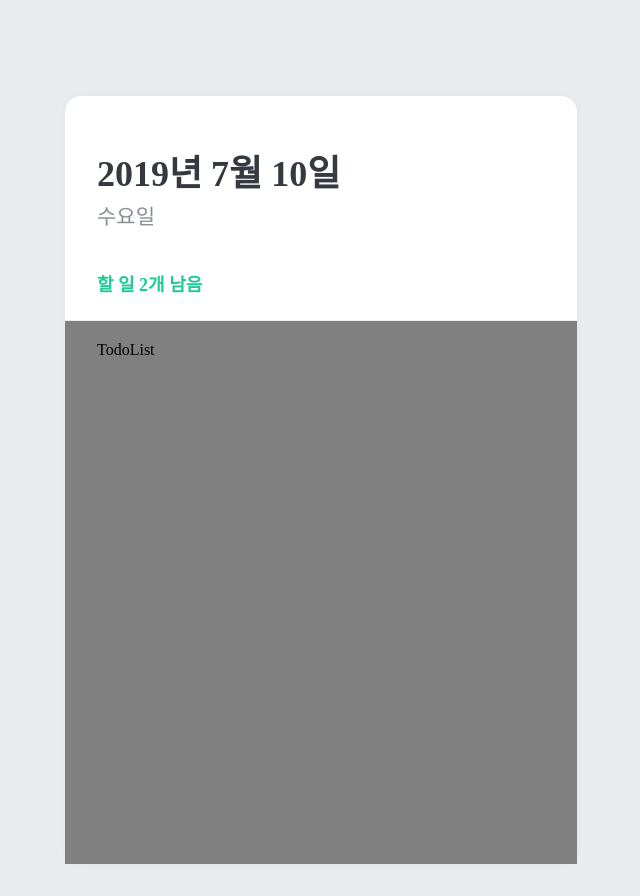
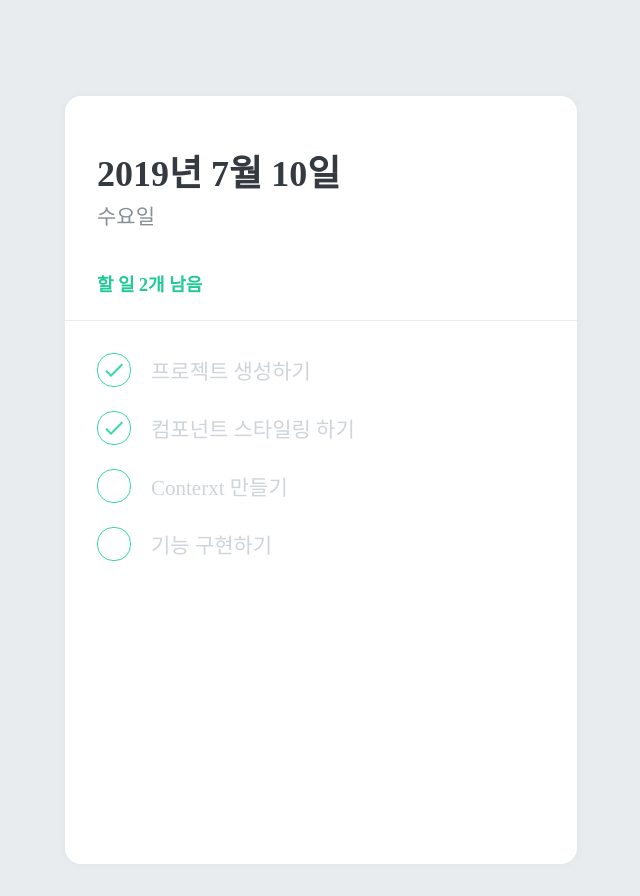
Before and after one commit to Doosies/stdreact, a React (Create React App) app in the folder front/: page / in a window 1280 px wide. Shown: the whole page, without its empty margins (319-959 px from the left). Built offline with nearby package versions, Linux system fonts and the light colour scheme.

Commit message:
TodoItem 추가

```diff
--- /dev/null
+++ b/front/src/TodoList/TodoItem.tsx
@@ -0,0 +1,70 @@
+import React, {useState} from 'react';
+import styled, { css } from 'styled-components';
+import {MdDone, MdDelete} from 'react-icons/md'
+
+interface TodoItemProps {
+    id?: string;
+    done: boolean;
+    text: string;
+}
+
+const Remove = styled.div`
+    display: flex;
+    align-items: center;
+    justify-content: center;
+    color: #dee2e6;
+    font-size: 24px;
+    cursor: pointer;
+    &:hover {
+        color: #ff6b6b;
+    }
+    display: none;
+`;
+const TodoItemBlock = styled.div`
+  display: flex;
+  align-items: center;
+  padding-top: 12px;
+  padding-bottom: 12px;
+  &:hover {
+      ${Remove} {
+          display: inherit;
+      }
+  }
+`
+const CheckCircle = styled.div<{done:boolean}>`
+    width: 32px;
+    height: 32px;
+    border-radius: 16px;
+    border: 1px solid #ced4da;
+    font-size: 24px;
+    display: flex;
+    align-items: center;
+    justify-content: center;
+    margin-right: 20px;
+    cursor: pointer;
+    ${done => done && css`
+        border: 1px solid #38d9a9;
+        color: #38d9a9;
+    `}
+`;
+const Text = styled.div<{done:boolean}>`
+    flex: 1;
+    font-size: 21px;
+    color: #495057;
+    ${ done => css`
+        color: #ced4da;
+    `}
+`;
+const TodoItem = ({id, done, text}:TodoItemProps) => {
+    return (
+        <TodoItemBlock>
+            <CheckCircle done={done}> {done && <MdDone />} </CheckCircle>
+            <Text done={done}>{text}</Text>
+            <Remove>
+                <MdDelete />
+            </Remove>
+        </TodoItemBlock>
+    );
+}
+
+export default TodoItem;
--- a/front/src/TodoList/TodoList.tsx
+++ b/front/src/TodoList/TodoList.tsx
@@ -1,5 +1,6 @@
 import React, {useState} from 'react';
 import styled from 'styled-components';
+import TodoItem from './TodoItem';
 
 
 const TodoListBlock = styled.div`
@@ -7,12 +8,14 @@
     padding: 20px 32px;
     padding-bottom: 48px;
     overflow-y: auto;
-    background: gray;
 `
 const TodoList = () => {
     return (
         <TodoListBlock>
-            TodoList
+            <TodoItem text="프로젝트 생성하기" done={true}/>
+            <TodoItem text="컴포넌트 스타일링 하기" done={true}/>
+            <TodoItem text="Conterxt 만들기" done={false}/>
+            <TodoItem text="기능 구현하기" done={false}/>
         </TodoListBlock>
     );
 }
```
